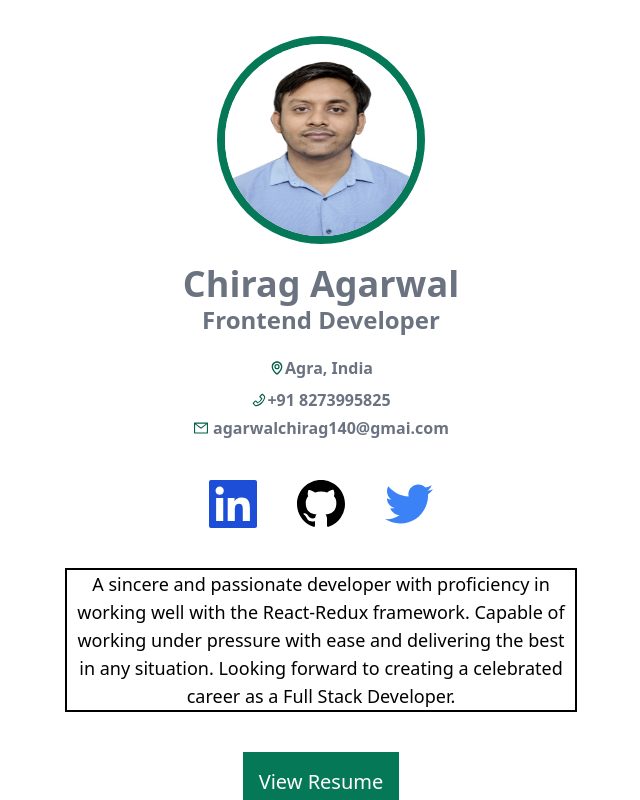
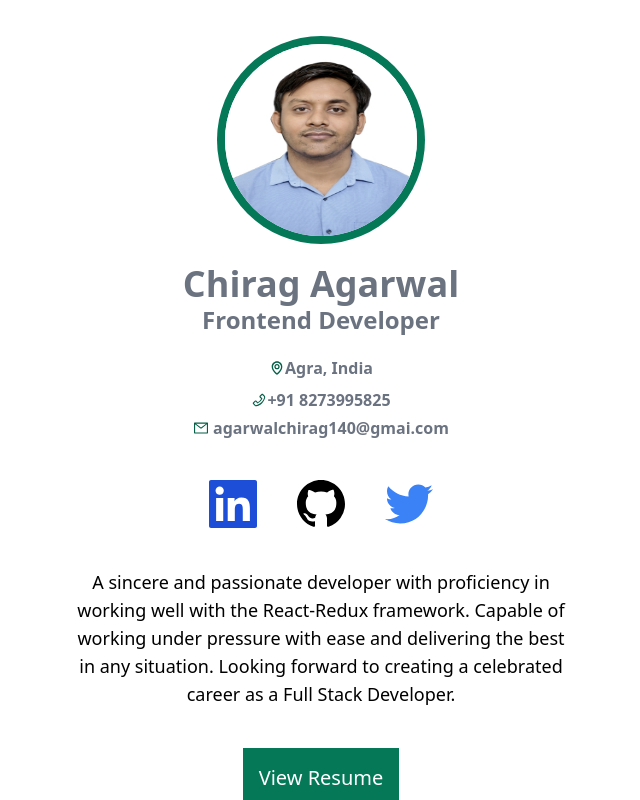
Before and after one commit to agarwalChirag140/portfolio, a React (Create React App) app: page / in a window 1280 px wide. Shown: the top 800 px of the page, without its empty margins (319-959 px from the left). Built offline with nearby package versions, Linux system fonts and the light colour scheme.

Commit message:
Intro Part is also completed

```diff
--- a/src/Components/Intro.jsx
+++ b/src/Components/Intro.jsx
@@ -55,7 +55,7 @@ export const Intro = () => {
             </div>
 
             {/* Description */}
-            <p className="text-center text-lg pl-1 pr-1 w-full md:w-4/5 lg:w-3/5 xl:w-2/5 m-auto mt-10 border-2 border-black ">A sincere and passionate developer with proficiency in working well with the React-Redux framework. Capable of working under pressure with ease and delivering the best in any situation. Looking forward to creating a celebrated career as a Full Stack Developer.</p>
+            <p className="text-center text-lg pl-1 pr-1 w-full md:w-4/5 lg:w-3/5 xl:w-2/5 m-auto mt-10">A sincere and passionate developer with proficiency in working well with the React-Redux framework. Capable of working under pressure with ease and delivering the best in any situation. Looking forward to creating a celebrated career as a Full Stack Developer.</p>
 
             {/* Resume Button */}
             <div className="w-max sm:w-max m-auto bg-green-700 p-2 mb-10 mt-10">
```
